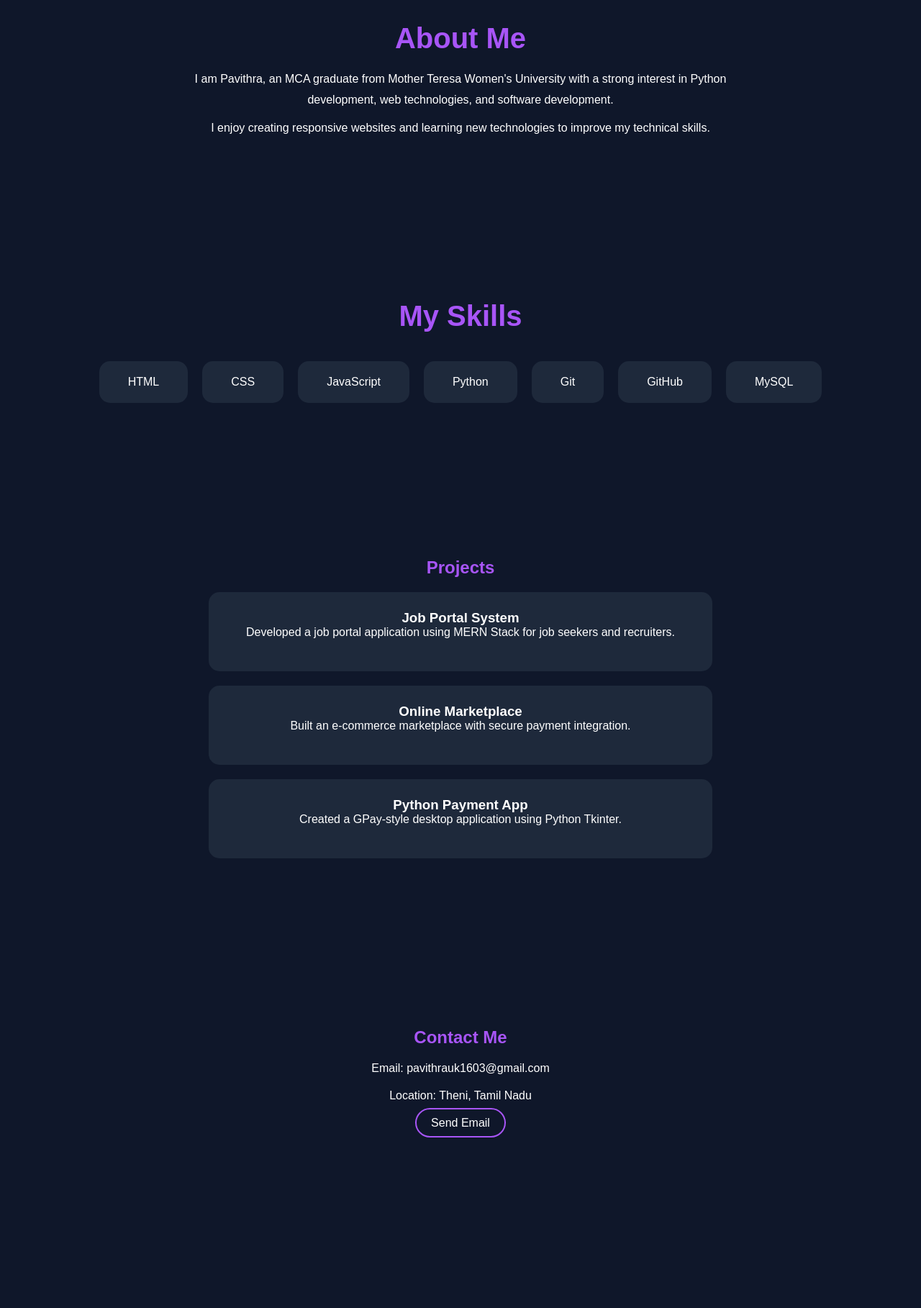
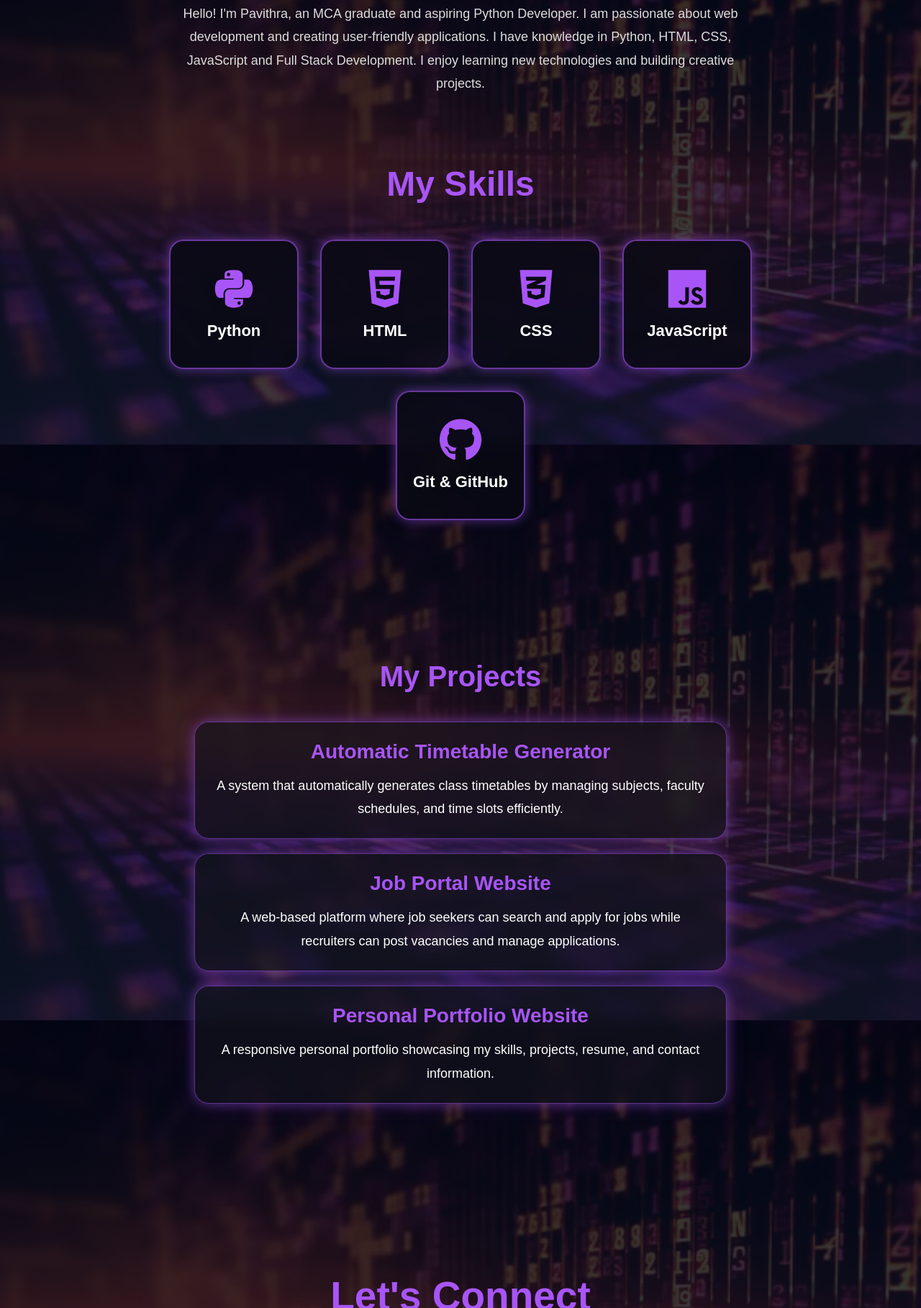
Before and after one commit to Pavithra-1603/Portfolio, a plain HTML site: page index.html in a window 1280 px wide. Shown: the part 982-2800 px from the top of the page at 72% size. Before the commit the page ends 2652 px from the top, so only its background shows below. Drawn offline with Linux system fonts and the light colour scheme.

Commit message:
Portfolio updated

```diff
--- a/index.html
+++ b/index.html
@@ -2,13 +2,14 @@
 <html>
 <head>
     <title>My Portfolio</title>
+     <link rel="stylesheet"
+
+     href="https://cdnjs.cloudflare.com/ajax/libs/font-awesome/6.5.1/css/all.min.css">
 
     <link rel="stylesheet" href="style.css">
 </head>
 <body>
        <nav>
-    <h2 class="logo">Pavithra</h2>
-
         <ul>
         <li><a href="#">Home</a></li>
         <li><a href="#about">About</a></li>
@@ -18,81 +19,122 @@
     </ul>
 </nav>
       <section class="hero">
-    <div class="content">
-        <h1>Hi, I'm Pavithra 👋</h1>
-        <h2>MCA Graduate | Python Developer</h2>
+
+    <div class="hero-text">
+        <h1>Hi, I'm Pavithra</h1>
+
+        <h2 id="typing"></h2>
+
         <p>
             Passionate about web development and creating
-            user-friendly applications.
+            user friendly applications.
         </p>
 
-        <a href="#" class="btn">"U.Pavithra_Resume.pdf" download class="btn">Download Resume </a>
-        <a href="#" class="btn">Contact Me</a>
+        <a href="resume/U. Pavithra - Resume.pdf" class="btn">Download Resume</a>
+        <a href="#contact" class="btn">Contact Me</a>
+    </div>
+
+    <div class="hero-image">
+        <img src="images/image.png" class="profile-pic" alt="Pavithra">
     </div>
 </section>
      <section id="about" class="about">
     <h2>About Me</h2>
 
     <p>
-        I am Pavithra, an MCA graduate from Mother Teresa Women's University
-        with a strong interest in Python development, web technologies,
-        and software development.
+        Hello! I'm Pavithra, an MCA graduate and aspiring Python Developer.
+        I am passionate about web development and creating user-friendly applications.
+        I have knowledge in Python, HTML, CSS, JavaScript and Full Stack Development.
+        I enjoy learning new technologies and building creative projects.
     </p>
+<section id="skills" class="skills">
 
-    <p>
-        I enjoy creating responsive websites and learning new technologies
-        to improve my technical skills.
-    </p>
-</section>
-    <section id="skills" class="skills">
 <h2>My Skills</h2>
 
 <div class="skills-container">
-        <div class="skill-card">HTML</div>
-        <div class="skill-card">CSS</div>
-        <div class="skill-card">JavaScript</div>
-        <div class="skill-card">Python</div>
-        <div class="skill-card">Git</div>
-        <div class="skill-card">GitHub</div>
-        <div class="skill-card">MySQL</div>
+
+<div class="skill-box">
+<i class="fab fa-python"></i>
+<h3>Python</h3>
 </div>
+
+<div class="skill-box">
+<i class="fab fa-html5"></i>
+<h3>HTML</h3>
+</div>
+
+<div class="skill-box">
+<i class="fab fa-css3-alt"></i>
+<h3>CSS</h3>
+</div>
+
+<div class="skill-box">
+<i class="fab fa-js"></i>
+<h3>JavaScript</h3>
+</div>
+
+<div class="skill-box">
+<i class="fab fa-github"></i>
+<h3>Git & GitHub</h3>
+</div>
+
+</div>
+
 </section>
      <section id="projects" class="projects">
-    <h2>Projects</h2>
+    <h2>My Projects</h2>
 
     <div class="project-card">
-        <h3>Job Portal System</h3>
+        <h3>Automatic Timetable Generator</h3>
         <p>
-            Developed a job portal application using MERN Stack
-            for job seekers and recruiters.
+            A system that automatically generates class timetables
+            by managing subjects, faculty schedules, and time slots efficiently.
         </p>
     </div>
 
     <div class="project-card">
-        <h3>Online Marketplace</h3>
+        <h3>Job Portal Website</h3>
         <p>
-            Built an e-commerce marketplace with secure payment integration.
+            A web-based platform where job seekers can search and apply
+            for jobs while recruiters can post vacancies and manage applications.
         </p>
     </div>
 
     <div class="project-card">
-        <h3>Python Payment App</h3>
+        <h3>Personal Portfolio Website</h3>
         <p>
-            Created a GPay-style desktop application using Python Tkinter.
+            A responsive personal portfolio showcasing my skills,
+            projects, resume, and contact information.
         </p>
     </div>
+
 </section>
     <section id="contact" class="contact">
-    <h2>Contact Me</h2>
+    <h2>Let's Connect</h2>
 
-    <p>Email: pavithrauk1603@gmail.com</p>
-    <p>Location: Theni, Tamil Nadu</p>
+    <div class="contact-card">
 
-    <a href="mailto:pavithrauk1603@gmail.com" class="btn">
-        Send Email
+        <a href="mailto:pavithrauk1603@gmail.com" class="contact-item">
+            📧 Email
         </a>
+
+        <a href="https://github.com/Pavithra-1603" target="_blank" class="contact-item">
+            💻 GitHub
+        </a>
+
+        <a href="https://linkedin.com/in/https://www.linkedin.com/in/pavithra-uthayakumar-00b229321?utm_source=share_via&utm_content=profile&utm_medium=member_android" target="_blank" class="contact-item">
+            💼 LinkedIn
+        </a>
+
+        <div class="contact-item">
+            📍 Theni, Tamil Nadu
+        </div>
+
+    </div>
 </section>
     <script src="script.js"></script>
-
+<footer>
+    <p>© 2026 Pavithra | All Rights Reserved </p>
+</footer>
 </body>
 </html>
--- a/script.js
+++ b/script.js
@@ -1 +1,13 @@
 console.log("Portfolio Loaded");
+const text = "MCA Graduate | Python Developer";
+let i = 0;
+
+function typeWriter(){
+    if(i < text.length){
+        document.getElementById("typing").innerHTML += text.charAt(i);
+        i++;
+        setTimeout(typeWriter,100);
+    }
+}
+
+typeWriter();
--- a/style.css
+++ b/style.css
@@ -5,28 +5,48 @@
 }
 
 body{
+    margin:0;
+    padding:0;
+    box-sizing:border-box;
+
     font-family:Arial, sans-serif;
-    background:#0f172a;
     color:white;
+
+    background:
+    linear-gradient(
+        rgba(2,6,23,0.80),
+        #0f172acc
+    ),
+    url("images/pngtree-abstract-binary-code-design-with-illuminated-neon-background-and-3d-rendered-image_3785253.jpg");
+    background-size:cover;
+    background-position:center;
+    background-repeat:no-repeat;
+    background-attachment:fixed;
 }
 
+@keyframes bgMove{
+    0%{background-position:0% 50%;}
+    50%{background-position:100% 50%;}
+    100%{background-position:0% 50%;}
+}
 nav{
     display:flex;
-    justify-content:space-between;
+    justify-content:flex-end;
     align-items:center;
     padding:20px 60px;
-    background:#111827;
-    position:sticky;
-    top:0;
-}
-
-.logo{
-    color:#a855f7;
+    position:absolute;
+    top:25px;
+    right:50px;
+    width:100%;
+    z-index:1000;
 }
 
 nav ul{
     display:flex;
     list-style:none;
+    justify-content:flex-end;
+    margin-right:50px;
+    margin-left:auto;
 }
 
 nav ul li{
@@ -41,18 +61,76 @@ nav ul li a{
 
 nav ul li a:hover{
     color:#a855f7;
+
+    text-shadow:
+    0 0 10px #a855f7;
+
+    transition:0.3s;
 }
-
 .hero{
-    height:100vh;
+    min-height:100vh;
     display:flex;
     justify-content:center;
     align-items:center;
-    text-align:center;
+    padding:0 10%;
+    gap:100px;
+}
+.hero-text{
+    flex:1;
+    margin-left:50px;
+}
+.hero-image{
+    flex:1;
+    display:flex;
+    justify-content:center;
+    margin-left:-80px;
 }
 
+.hero-text h1{
+    font-size:60px;
+    text-shadow:
+    0 0 5px #a855f7,
+    0 0 15px #a855f7;
+}
+
+.hero-text p{
+    font-size:20px;
+    margin:20px 0;
+}
+.profile-pic{
+    width:280px;
+    height:280px;
+    border-radius:50%;
+    object-fit:cover;
+    margin-right: 80px;
+    border:5px solid #a855f7;
+    box-shadow:0 0 25px #a855f7;
+    transition:0.4s;
+    animation:float 4s ease-in-out infinite;
+}
+@keyframes float{
+    0%{
+        transform:translateY(0);
+    }
+
+    50%{
+        transform:translateY(-12px);
+    }
+
+    100%{
+        transform:translateY(0);
+    }
+}
+.profile-pic:hover{
+    transform:scale(1.05);
+    box-shadow:0 0 30px #a855f7;
+}
+
+
 h1{
-    font-size:60px;
+    font-size:70px;
+    color:white;
+    text-shadow: 0 0 5px #a855f7;
 }
 
 h2{
@@ -79,74 +157,243 @@ p{
 }
 
 .about{
-    padding:100px 50px;
+    padding:100px 10%;
     text-align:center;
 }
 
 .about h2{
     font-size:40px;
-    margin-bottom:20px;
+    color:#a855f7;
+    margin-bottom:25px;
 }
 
 .about p{
     max-width:800px;
-    margin:10px auto;
+    margin:auto;
     line-height:1.8;
+    font-size:18px;
+    color:#ddd;
 }
 
 .skills{
-    padding:100px 50px;
     text-align:center;
+    padding:80px 20px;
 }
 
 .skills h2{
-    font-size:40px;
-    margin-bottom:40px;
+    color:#a855f7;
+    font-size:48px;
+    margin-bottom:50px;
 }
 
 .skills-container{
     display:flex;
     justify-content:center;
+    gap:30px;
     flex-wrap:wrap;
-    gap:20px;
+}
+
+.skill-box{
+    width:180px;
+    height:180px;
+
+    background:rgba(10,10,20,0.85);
+
+    border:2px solid rgba(168,85,247,.6);
+
+    border-radius:20px;
+
+    display:flex;
+    flex-direction:column;
+
+    justify-content:center;
+    align-items:center;
+
+    backdrop-filter:blur(10px);
+
+    box-shadow:
+    0 0 15px rgba(168,85,247,.5);
+
+    transition:.4s;
+}
+
+.skill-box:hover{
+    transform:translateY(-10px) scale(1.05);
+
+    box-shadow:
+    0 0 30px rgba(168,85,247,.9);
+}
+
+.skill-box i{
+    font-size:60px;
+    color:#a855f7;
+    margin-bottom:15px;
+}
+
+.skill-box h3{
+    color:white;
+    font-size:22px;
+}
+
+.skills-container{
+    display:flex;
+    flex-wrap:wrap;
+    justify-content:center;
+    gap: 30px;
 }
 
 .skill-card{
-    background:#1e293b;
-    padding:20px 40px;
+    width:220px;
+    padding:25px;
+
+    background:rgba(255,255,255,0.08);
+
+    border:1px solid rgba(168,85,247,0.3);
+
     border-radius:15px;
-    cursor:pointer;
-    transition:all 0.3s ease;
+
+    backdrop-filter:blur(10px);
+
+    transition:0.4s;
+
+    font-size:20px;
+    font-weight:bold;
+}
+@keyframes float{
+
+    0%,100%{
+        transform:translateY(0);
+    }
+
+    50%{
+        transform:translateY(-10px);
+    }
+}
+.skill-card:hover{
+    transform:translateY(-10px);
+
+    box-shadow:
+    0 0 20px #a855f7,
+    0 0 40px rgba(168,85,247,0.5);
+}
+.fa-python{
+    color:#FFD43B;
 }
 
-.skill-card:hover{
-    transform:translateY(-10px);
-    box-shadow:0 0 20px #a855f7;
-    background:#334155;
+.fa-html5{
+    color:#E34F26;
+}
+
+.fa-css3-alt{
+    color:#1572B6;
+}
+
+.fa-js{
+    color:#F7DF1E;
+}
+
+.fa-github{
+    color:white;
+}
+
+.fa-database{
+    color:#47A248;
 }
 .projects{
     padding:100px 50px;
     text-align:center;
 }
 
+.projects h2{
+    font-size:40px;
+    margin-bottom:40px;
+}
 .project-card{
-    background:#1e293b;
+    background: rgba(20,20,30,0.6);
+    backdrop-filter:blur(10px);
     margin:20px auto;
-    max-width:700px;
     padding:25px;
-    border-radius:15px;
-    transition:0.3s;
+    width:80%;
+    border-radius:20px;
+    border:1px solid rgba(168,85,247,0.5);
+    transition:0.4s ease;
+    color:white;
+    box-shadow:
+    0 0 15px rgba(168,85,247,0.4),
+    0 0 30px rgba(168,85,247,0.2);
+}
+.project-card h3{
+    color:#a855f7;
+    margin-bottom:15px;
+    font-size:28px;
+}
+
+.project-card p{
+    color:white;
+    line-height:1.8;
+    font-size: 18px;
 }
 
 .project-card:hover{
-    transform:scale(1.03);
-    box-shadow:0 0 20px #a855f7;
+    transform:translateY(-8px);
+    box-shadow:0 0 25px rgba(168,85,247,0.8),
+               0 0 30px rgba(168,85,247,0.4);
 }
 .contact{
-    padding:100px 50px;
     text-align:center;
+    padding:100px 20px;
 }
 
 .contact h2{
-    margin-bottom:20px;
+    font-size:55px;
+    color:#a855f7;
+    margin-bottom:40px;
 }
+
+
+.contact-card{
+    display:flex;
+    justify-content:center;
+    gap:20px;
+    flex-wrap:wrap;
+}
+
+.contact-item{
+    text-decoration:none;
+    color:white;
+    background: rgba(20,20,30,0.6);
+    border:1px solid rgba(168,85,247,0.5);
+    padding:18px 30px;
+    border-radius:20px;
+    backdrop-filter:blur(10px);
+    transition:0.3s;
+    font-size:18px;
+    box-shadow:
+    0 0 15px rgba(168,85,247,0.4),
+    0 0 30px rgba(168,85,247,0.2);
+}
+
+.contact-item:hover{
+    transform:translateY(-5px);
+    box-shadow:0 0 20px #a855f7;
+}
+
+.contact-card h3{
+    color:#a855f7;
+    margin-bottom:10px;
+}
+
+.contact-card p,
+.contact-card a{
+    color:white;
+    text-decoration:none;
+}
+footer{
+    text-align:center;
+    padding:20px;
+    margin-top:50px;
+
+    color:white;
+
+    border-top:1px solid rgba(255,255,255,0.1);
+}
```
Also changed, not shown: images/image.png (added), images/pngtree-abstract-binary-code-design-with-illuminated-neon-background-and-3d-rendered-image_3785253.jpg (added), 1 other file. Lines whose indentation alone changed are shown as unchanged.
